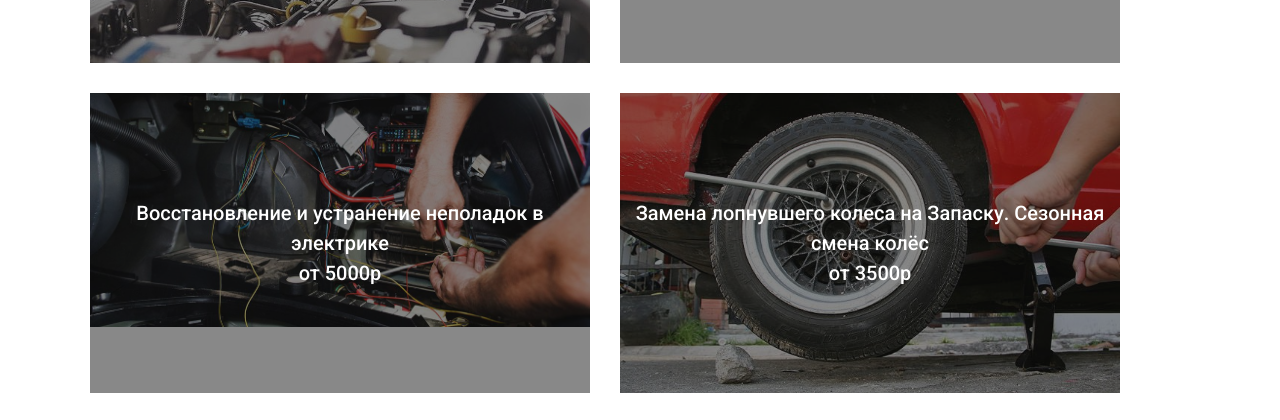
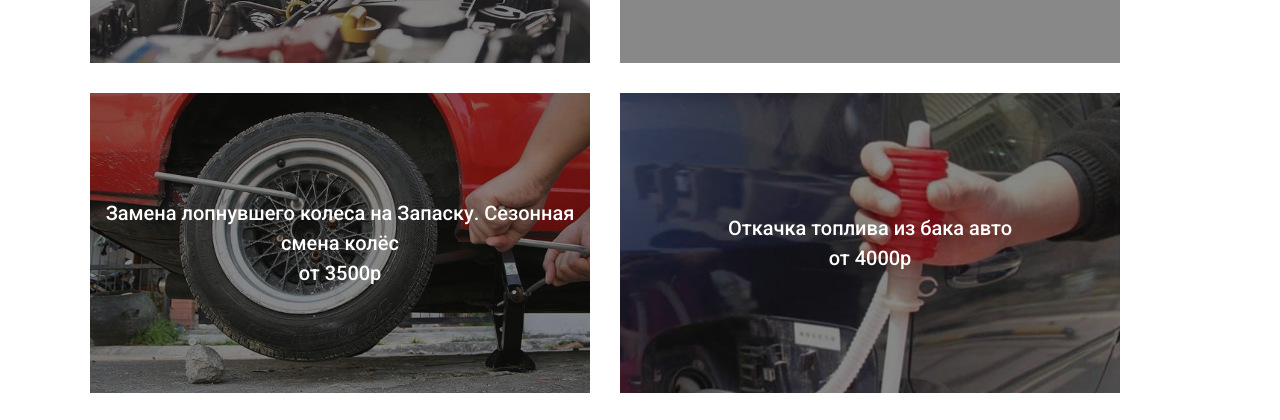
Before and after one commit to CarPerformans/CarPerformance, a plain HTML site: page index.html in a window 1280 px wide. Shown: the part 3237-3657 px from the top of the page. Drawn offline with nearby package versions, Linux system fonts and the light colour scheme.

Commit message:
add change

```diff
--- a/index.html
+++ b/index.html
@@ -165,14 +165,6 @@
                             </div>
 
                             <div class="services__item" >
-                                <img src="img/services/services-img14.jpg" alt="">
-                                <div class="services__content">
-                                    <div class="services__text">Восстановление и устранение неполадок в электрике</div>
-                                    <div class="services__correction">от 5000р</div>
-                                </div>
-                            </div>
-
-                            <div class="services__item" >
                                 <img src="img/services/services-img15.jpg" alt="">
                                 <div class="services__content">
                                     <div class="services__text">Замена лопнувшего колеса на Запаску. Сезонная смена колёс</div>
```
